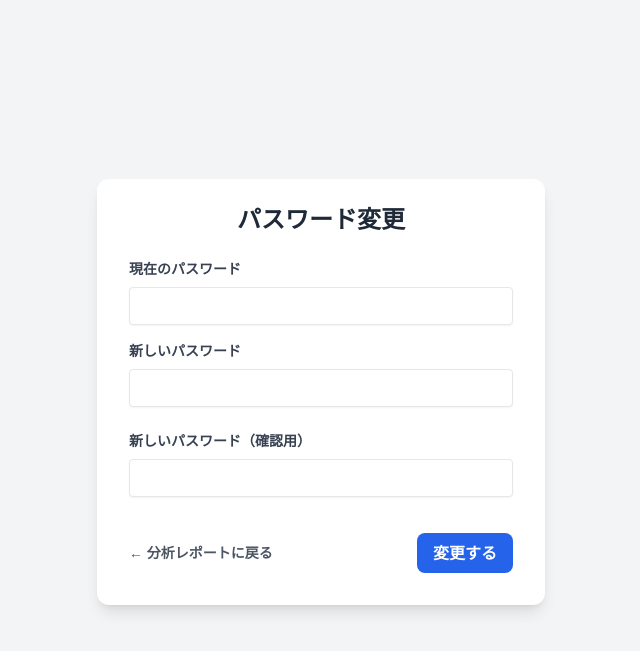
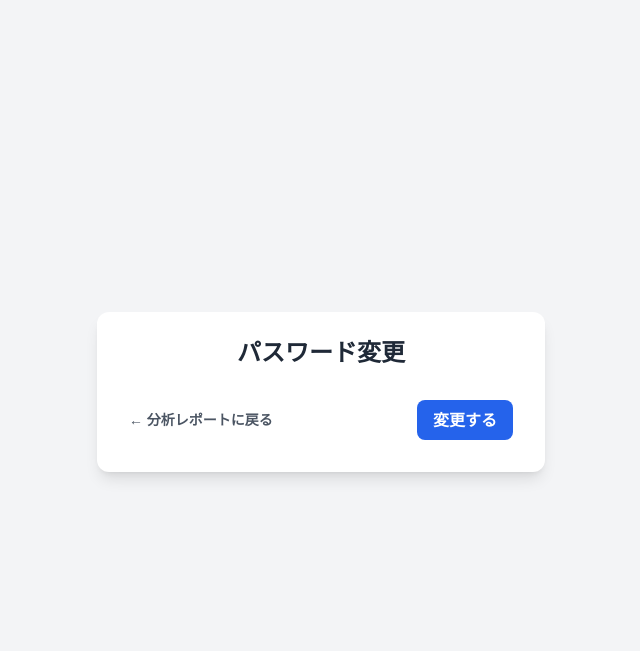
Before and after one commit to yzhiro/survey, a PHP site: page /change_password.php in a window 1280 px wide. Shown: the top 651 px of the page, without its empty margins (319-959 px from the left). Run offline with PHP 8.4, Linux system fonts and the light colour scheme; the visitor is signed in with stand-in values (Sample User, id 1); some libraries are stand-ins or nearby versions.

Commit message:
修正リンク

```diff
--- a/change_password.php
+++ b/change_password.php
@@ -20,31 +20,7 @@ if (!isset($_SESSION['user'])) {
         <form action="change_password_process.php" method="POST" class="bg-white shadow-lg rounded-xl px-8 pt-6 pb-8 mb-4">
             <h1 class="text-2xl font-bold text-center mb-6 text-gray-800">パスワード変更</h1>
 
-            <?php
-            // エラーメッセージや成功メッセージの表示
-            if (isset($_SESSION['success_message'])) {
-                echo '<p class="text-green-500 text-center text-sm font-bold mb-4">' . htmlspecialchars($_SESSION['success_message']) . '</p>';
-                unset($_SESSION['success_message']);
-            }
-            if (isset($_SESSION['error_message'])) {
-                echo '<p class="text-red-500 text-center text-sm font-bold mb-4">' . htmlspecialchars($_SESSION['error_message']) . '</p>';
-                unset($_SESSION['error_message']);
-            }
-            ?>
-
-            <div class="mb-4">
-                <label for="current_password" class="block text-gray-700 text-sm font-bold mb-2">現在のパスワード</label>
-                <input type="password" name="current_password" id="current_password" required class="shadow-sm appearance-none border rounded w-full py-2 px-3 text-gray-700 leading-tight focus:outline-none focus:ring-2 focus:ring-blue-500">
-            </div>
-            <div class="mb-6">
-                <label for="new_password" class="block text-gray-700 text-sm font-bold mb-2">新しいパスワード</label>
-                <input type="password" name="new_password" id="new_password" required class="shadow-sm appearance-none border rounded w-full py-2 px-3 text-gray-700 leading-tight focus:outline-none focus:ring-2 focus:ring-blue-500">
-            </div>
-            <div class="mb-6">
-                <label for="confirm_password" class="block text-gray-700 text-sm font-bold mb-2">新しいパスワード（確認用）</label>
-                <input type="password" name="confirm_password" id="confirm_password" required class="shadow-sm appearance-none border rounded w-full py-2 px-3 text-gray-700 mb-3 leading-tight focus:outline-none focus:ring-2 focus:ring-blue-500">
-            </div>
-            <div class="flex items-center justify-between">
+            <div class="flex items-center justify-between mt-8">
                 <a href="analysis.php" class="inline-block align-baseline font-bold text-sm text-gray-600 hover:text-gray-800">
                     &larr; 分析レポートに戻る
                 </a>
--- a/edit_form.php
+++ b/edit_form.php
@@ -1,4 +1,4 @@
-<<?php
+<?php
 session_start();
 
 // 管理者または中間管理者でなければアクセス不可
--- a/login.php
+++ b/login.php
@@ -33,6 +33,11 @@
                     アンケートへ戻る
                 </a>
             </div>
+             <div class="text-center mt-4">
+                 <a href="register.php" class="inline-block align-baseline font-bold text-sm text-gray-600 hover:text-gray-800">
+                    新規登録はこちら
+                </a>
+            </div>
         </form>
     </div>
 </body>
```
Also changed, not shown: analysis.php (+15 -9 lines).
